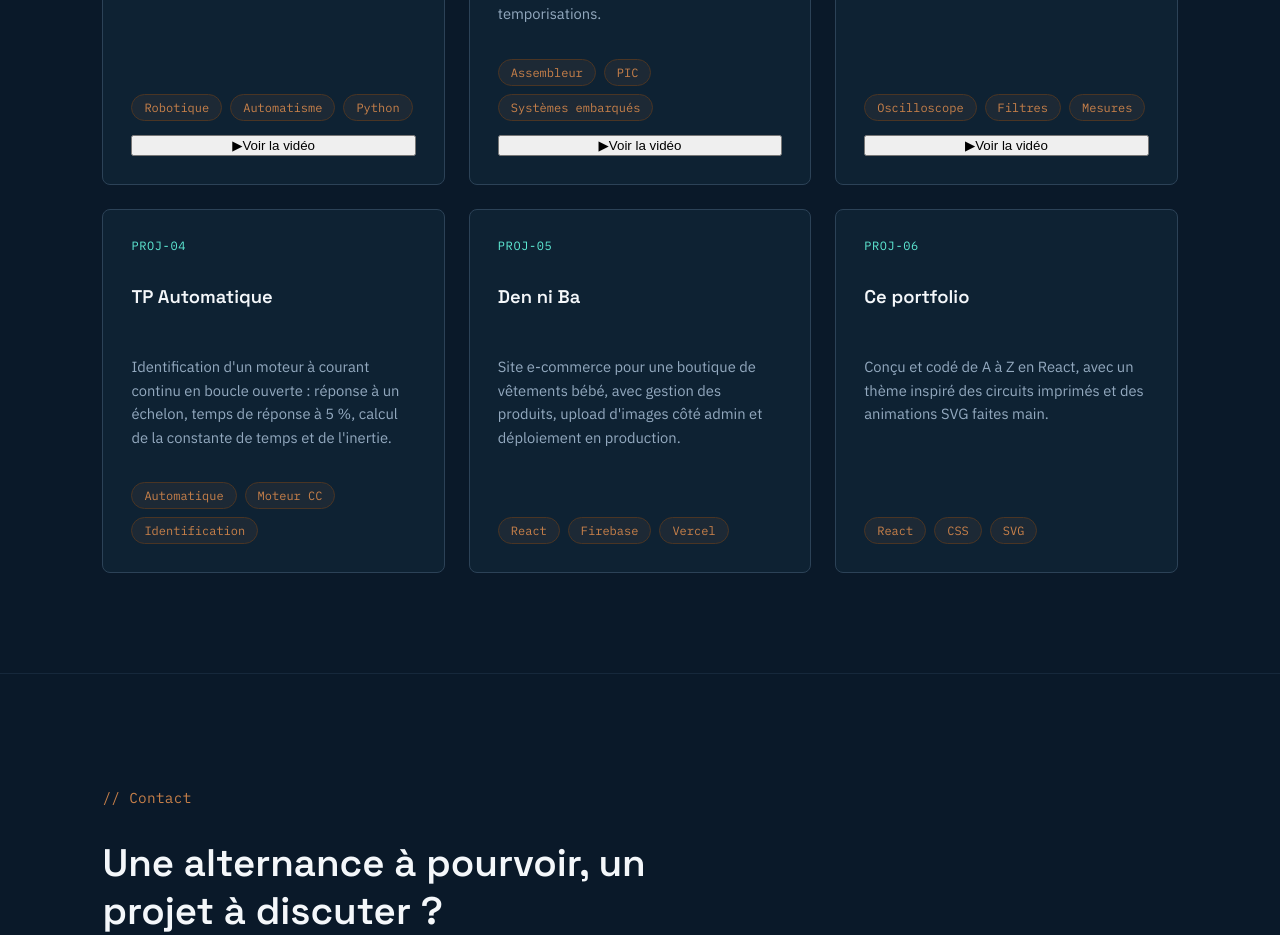
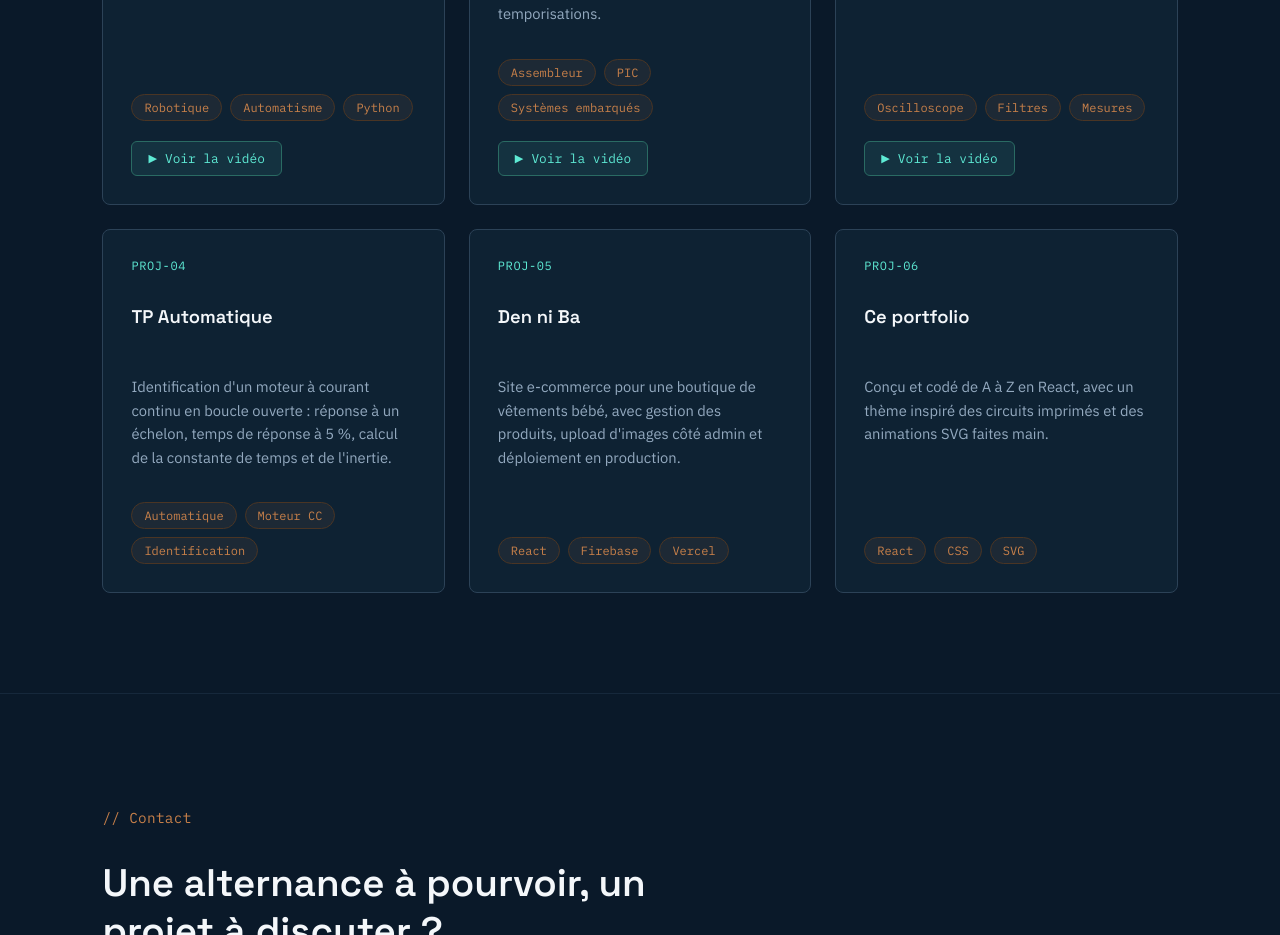
Before and after one commit to doussoubadoumb-lab/portfolio-doussouba, a React (Create React App) app: page / in a window 1280 px wide. Shown: the part 3540-4475 px from the top of the page. Built offline with nearby package versions, Linux system fonts and the light colour scheme.

Commit message:
Update Projects.css

```diff
--- a/src/components/Projects.css
+++ b/src/components/Projects.css
@@ -85,6 +85,98 @@
   white-space: nowrap;
 }
 
+.projects__video-btn {
+  align-self: flex-start;
+  display: inline-flex;
+  align-items: center;
+  gap: 8px;
+  margin-top: 6px;
+  padding: 8px 16px;
+  font-family: 'IBM Plex Mono', monospace;
+  font-size: 0.8rem;
+  color: #5EEAD4;
+  background: rgba(94, 234, 212, 0.08);
+  border: 1px solid #2A6B63;
+  border-radius: 6px;
+  cursor: pointer;
+  transition: background 0.2s ease, border-color 0.2s ease;
+}
+
+.projects__video-btn:hover,
+.projects__video-btn:focus-visible {
+  background: rgba(94, 234, 212, 0.16);
+  border-color: #5EEAD4;
+  outline: none;
+}
+
+.projects__video-icon {
+  font-size: 0.7rem;
+}
+
+/* Fenêtre vidéo (format vertical, comme les Shorts) */
+.video-modal {
+  position: fixed;
+  inset: 0;
+  z-index: 1000;
+  display: flex;
+  align-items: center;
+  justify-content: center;
+  padding: 16px;
+  background: rgba(4, 12, 20, 0.85);
+  backdrop-filter: blur(4px);
+}
+
+.video-modal__box {
+  width: min(380px, 100%, calc((100vh - 120px) * 9 / 16));
+  background: #0E2233;
+  border: 1px solid #2C4257;
+  border-radius: 10px;
+  overflow: hidden;
+}
+
+.video-modal__header {
+  display: flex;
+  align-items: center;
+  justify-content: space-between;
+  padding: 10px 14px;
+  border-bottom: 1px solid #2C4257;
+}
+
+.video-modal__title {
+  font-family: 'Space Grotesk', sans-serif;
+  font-weight: 600;
+  font-size: 0.95rem;
+  color: #F4F7FA;
+}
+
+.video-modal__close {
+  background: none;
+  border: none;
+  color: #93A9BF;
+  font-size: 1.6rem;
+  line-height: 1;
+  cursor: pointer;
+  padding: 0 4px;
+}
+
+.video-modal__close:hover {
+  color: #5EEAD4;
+}
+
+.video-modal__frame {
+  position: relative;
+  aspect-ratio: 9 / 16;
+  background: #000;
+}
+
+.video-modal__frame iframe {
+  position: absolute;
+  inset: 0;
+  width: 100%;
+  height: 100%;
+  border: 0;
+}
+
 @media (max-width: 960px) {
   .projects__grid {
     grid-template-columns: 1fr 1fr;
```
